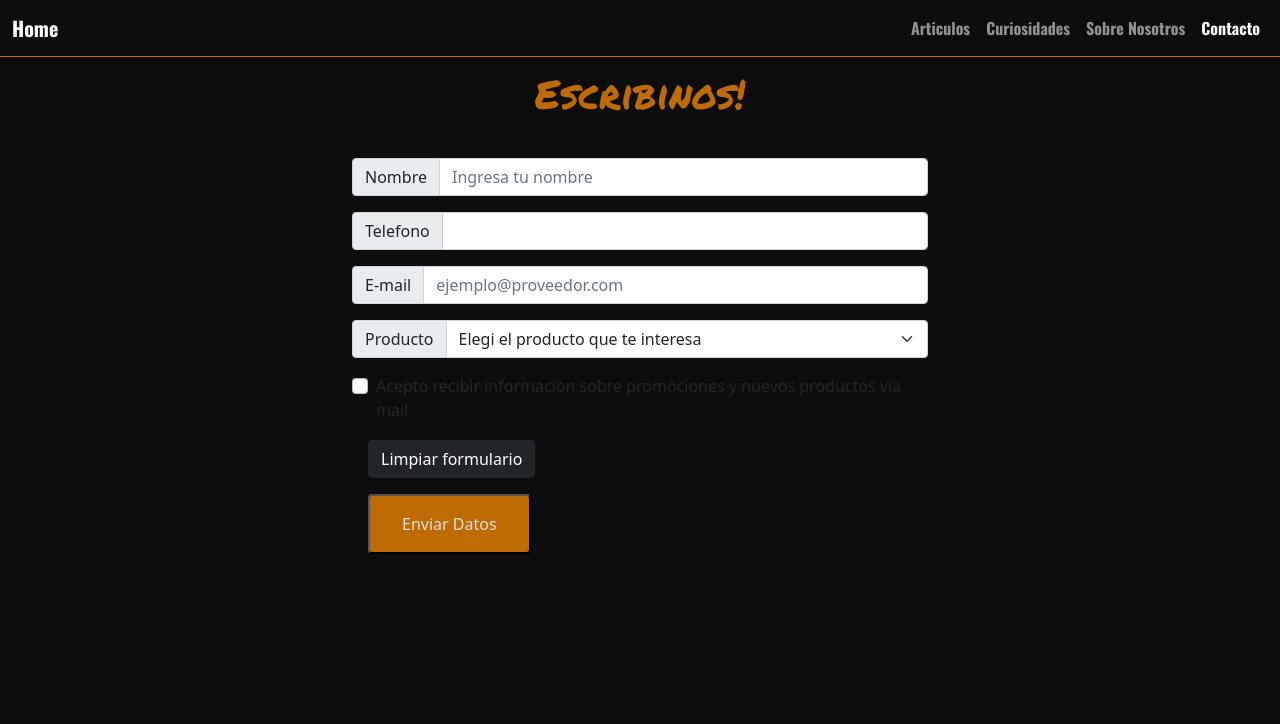
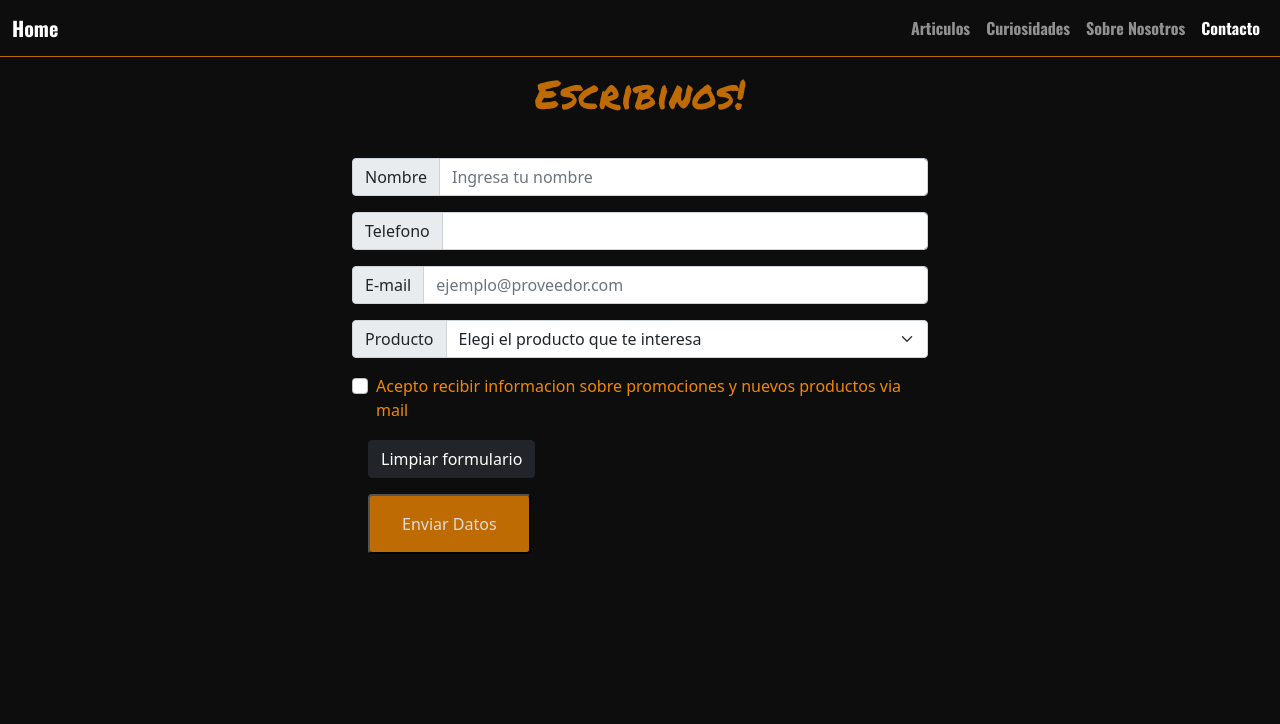
Before and after one commit to Nicoore90/house_of_rock, a website: page pages/contacto.html in a window 1280 px wide. Shown: the top 724 px of the page. Drawn offline with nearby package versions, Linux system fonts and the light colour scheme.

Commit message:
color label checkbox

```diff
--- a/scss/style.scss
+++ b/scss/style.scss
@@ -529,6 +529,10 @@ form {
             border-radius: 4px;
             margin-left: 1em;
         }
+
+        .form-check-label {
+            color: $lightOrange;
+        }
     }
 }
 
```
Also changed, not shown: css/stylecss.css.
